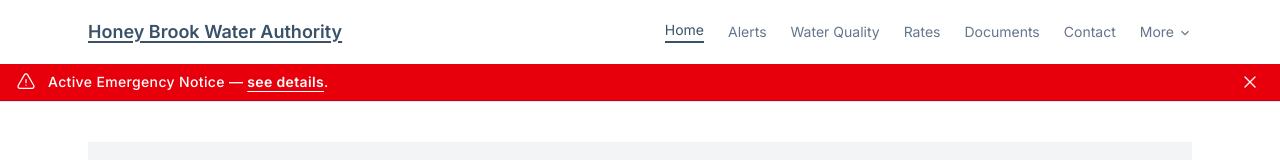
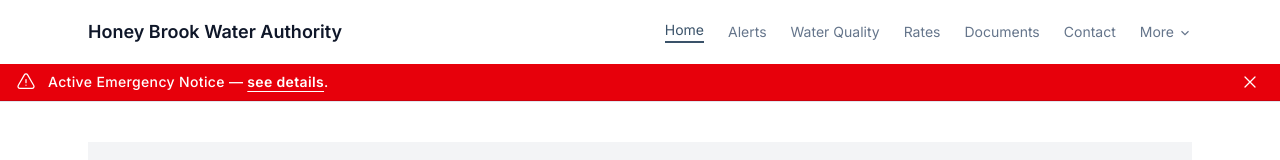
Before and after one commit to jrock2004/hbwa-website, a React (Vite) app: page / in a window 1280 px wide. Shown: the top 160 px of the page. Built offline with nearby package versions, Linux system fonts and the light colour scheme.

Commit message:
removing link from title

```diff
--- a/src/components/Navbar.tsx
+++ b/src/components/Navbar.tsx
@@ -43,7 +43,7 @@
     <header className="bg-background/80 border-border sticky top-0 z-50 border-b backdrop-blur">
       <div className="container-page flex h-16 items-center">
         {/* Full title on the left */}
-        <Link to="/" className="link text-base font-semibold whitespace-nowrap md:text-lg">
+        <Link to="/" className="text-base font-semibold whitespace-nowrap md:text-lg">
           {config.siteTitle}
         </Link>
 
```
